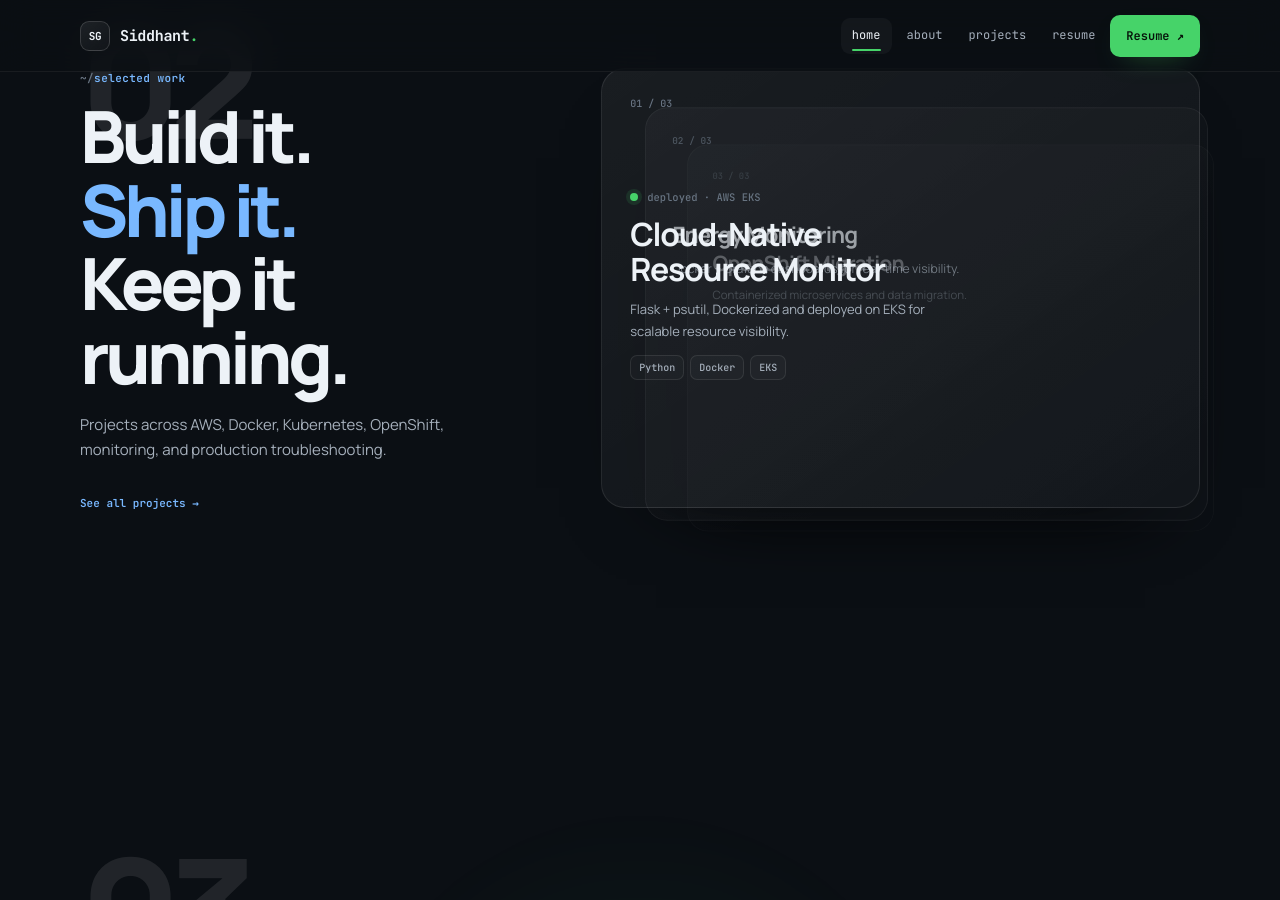
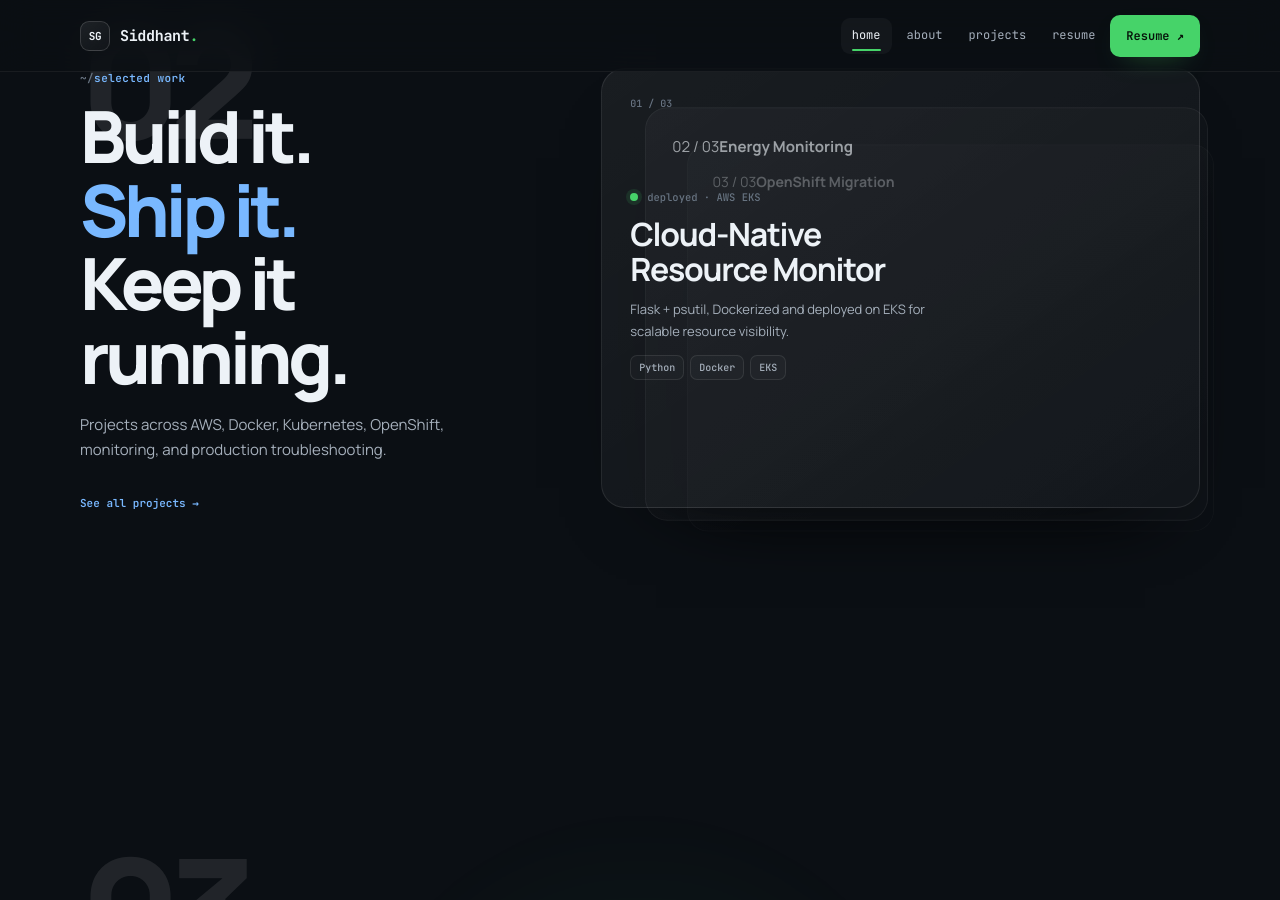
Before and after one commit to siddhant-gayakwad/siddhant-gayakwad.github.io, a Jekyll site: the page built from index.html, in a window 1280 px wide and 900 px high, scrolled down 1880 px. Built offline with Jekyll 4.4.1, drawn with Linux system fonts in a browser that asks for light colours.

Commit message:
Fix overlapping project showcase cards

```diff
--- a/index.html
+++ b/index.html
@@ -68,15 +68,11 @@ title: Home
           <div class="tag-row"><span class="tag">Python</span><span class="tag">Docker</span><span class="tag">EKS</span></div>
         </div>
       </article>
-      <article class="showcase-card secondary">
-        <div class="showcase-index">02 / 03</div>
-        <h3>Energy Monitoring</h3>
-        <p>Docker + Grafana dashboards for real-time visibility.</p>
+      <article class="showcase-card secondary" aria-hidden="true">
+        <div class="stack-preview"><span>02 / 03</span><strong>Energy Monitoring</strong></div>
       </article>
-      <article class="showcase-card tertiary">
-        <div class="showcase-index">03 / 03</div>
-        <h3>OpenShift Migration</h3>
-        <p>Containerized microservices and data migration.</p>
+      <article class="showcase-card tertiary" aria-hidden="true">
+        <div class="stack-preview"><span>03 / 03</span><strong>OpenShift Migration</strong></div>
       </article>
     </div>
   </section>
```
